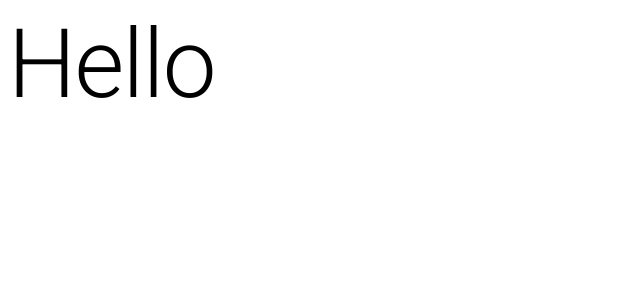
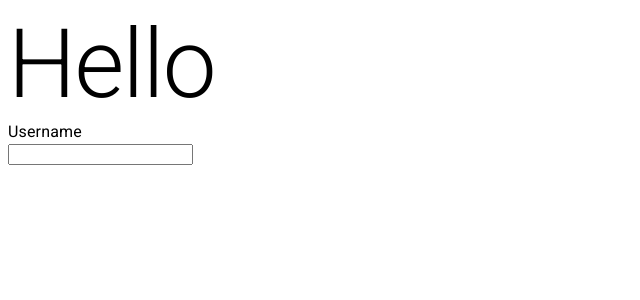
Before and after one commit to nathan-hyan/cash-count-mvp, a React (Vite) app: page / in a window 1280 px wide. Shown: the top 300 px of the page, without its empty margins (0-640 px from the left). Built offline with nearby package versions, Linux system fonts and the light colour scheme.

Commit message:
Cc 12 integrar react hook form (#4)
* feat: :sparkles: Integrar react hook form.

* fix: :bug: Form bug fixed.

```diff
--- a/package.json
+++ b/package.json
@@ -17,7 +17,8 @@
     "@fontsource/roboto": "^5.0.8",
     "@mui/material": "^5.15.1",
     "react": "^18.2.0",
-    "react-dom": "^18.2.0"
+    "react-dom": "^18.2.0",
+    "react-hook-form": "^7.49.2"
   },
   "devDependencies": {
     "@types/react": "^18.2.43",
--- a/src/App.tsx
+++ b/src/App.tsx
@@ -1,10 +1,15 @@
 import Typography from '@mui/material/Typography';
+
+import Form from './Components/Form';
 
 function App() {
   return (
-    <Typography variant='h1' component='h2'>
-      Hello
-    </Typography>
+    <>
+      <Typography variant='h1' component='h2'>
+        Hello
+      </Typography>
+      <Form />
+    </>
   );
 }
 export default App;
--- /dev/null
+++ b/src/Components/Form.tsx
@@ -0,0 +1,23 @@
+import { useForm } from 'react-hook-form';
+import Typography from '@mui/material/Typography';
+
+export default function Form() {
+  const form = useForm();
+  const { register } = form;
+  const { name, ref, onChange, onBlur } = register('username');
+  return (
+    <form>
+      <label htmlFor='username'>
+        <Typography>Username</Typography>
+        <input
+          type='text'
+          id='username'
+          name={name}
+          ref={ref}
+          onChange={onChange}
+          onBlur={onBlur}
+        />
+      </label>
+    </form>
+  );
+}
```
Also changed, not shown: 1 other file (tests, documents, lock files or other folders).
